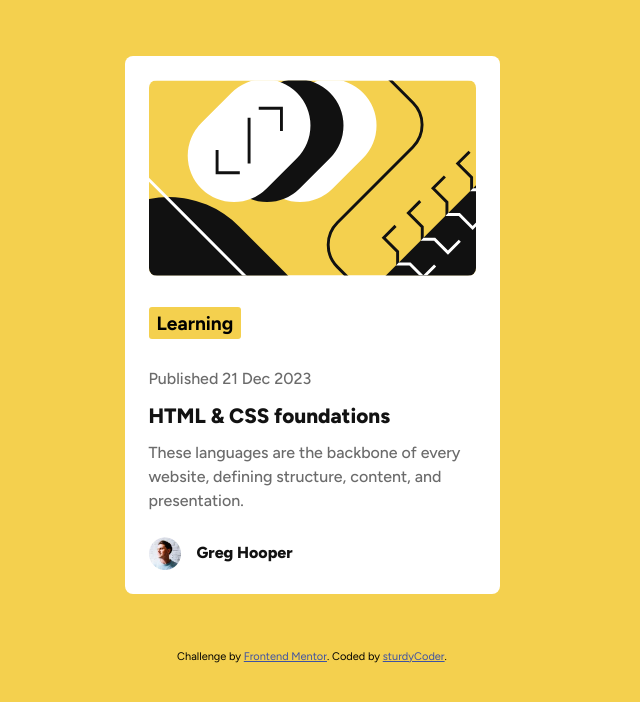
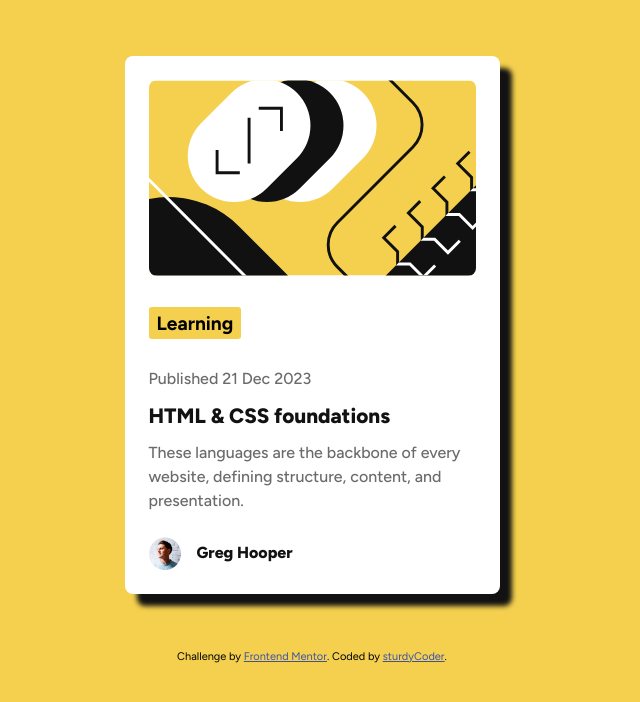
Before and after one commit to iamlearner0/Blog-preview-card, a plain HTML site: page index.html in a window 1280 px wide. Shown: the whole page, without its empty margins (328-968 px from the left). Drawn offline with Linux system fonts and the light colour scheme.

Commit message:
box-shadow added

```diff
--- a/index.css
+++ b/index.css
@@ -16,6 +16,7 @@ body {
   max-width: 375px;
   margin: 3.5rem auto;
   padding: 1.5rem;
+  box-shadow: 12px 12px 5px hsl(0, 0%, 7%);
 }
 .image--container,
 .image--container img {
```
